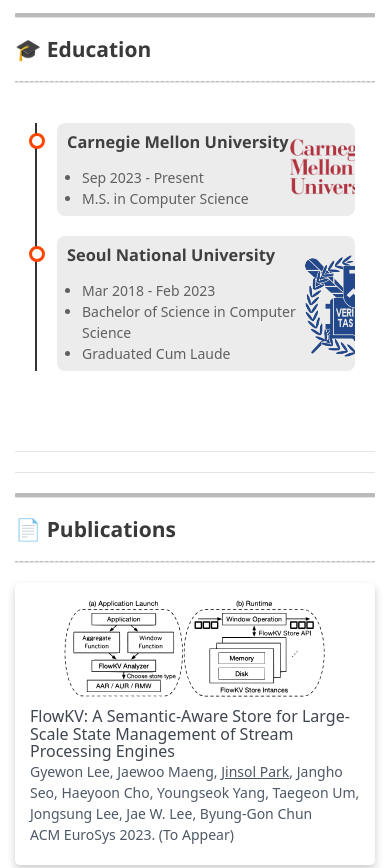
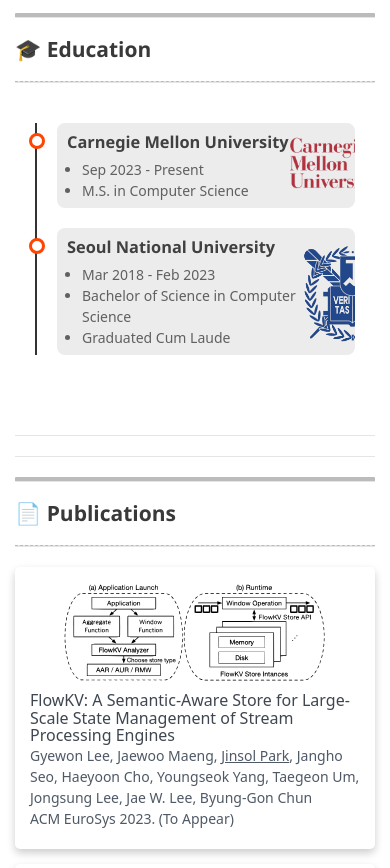
Before and after one commit to soleee99/soleee99.github.io, a plain HTML site: page index.html in a window 390 px wide. Shown: the part 1400-2268 px from the top of the page. Drawn offline with Linux system fonts and the light colour scheme; files whose address does not match are found by name.

Commit message:
really make edu part responsive

```diff
--- a/assets/css/style.css
+++ b/assets/css/style.css
@@ -49,7 +49,7 @@
 .info {
   display: flex;
   flex-direction: column;
-  gap: 10px;
+  /* gap: 10px; */
 }
 
 
@@ -59,7 +59,7 @@
   /* color: #221639; */
   color: #404040;
   position: relative;
-  height: 1px;
+  /* height: 1px; */
 }
 
 
--- a/index.html
+++ b/index.html
@@ -122,7 +122,7 @@ Hi 👋 I’m Jinsol, a MSCS student of the Computer Science Department in the S
   <div class="outer">
     <div class="card">
       <div class="info">
-        <h3 class="title">Carnegie Mellon University</h3>
+        <h3 class="title" style="margin-bottom: 5px;">Carnegie Mellon University</h3>
         <ul style="PADDING-LEFT: 15px; position: relative; top: 3px; margin: 0 0;">
           <li>Sep 2023 - Present</li>
           <li>M.S. in Computer Science</li>
@@ -134,7 +134,7 @@ Hi 👋 I’m Jinsol, a MSCS student of the Computer Science Department in the S
     </div>
     <div class="card">
       <div class="info">
-        <h3 class="title">Seoul National University</h3>
+        <h3 class="title" style="margin-bottom: 5px;">Seoul National University</h3>
         <ul style="PADDING-LEFT: 15px; position: relative; top: 3px; margin: 0 0;">
           <li>Mar 2018 - Feb 2023</li>
           <li>Bachelor of Science in Computer Science</li>
```
